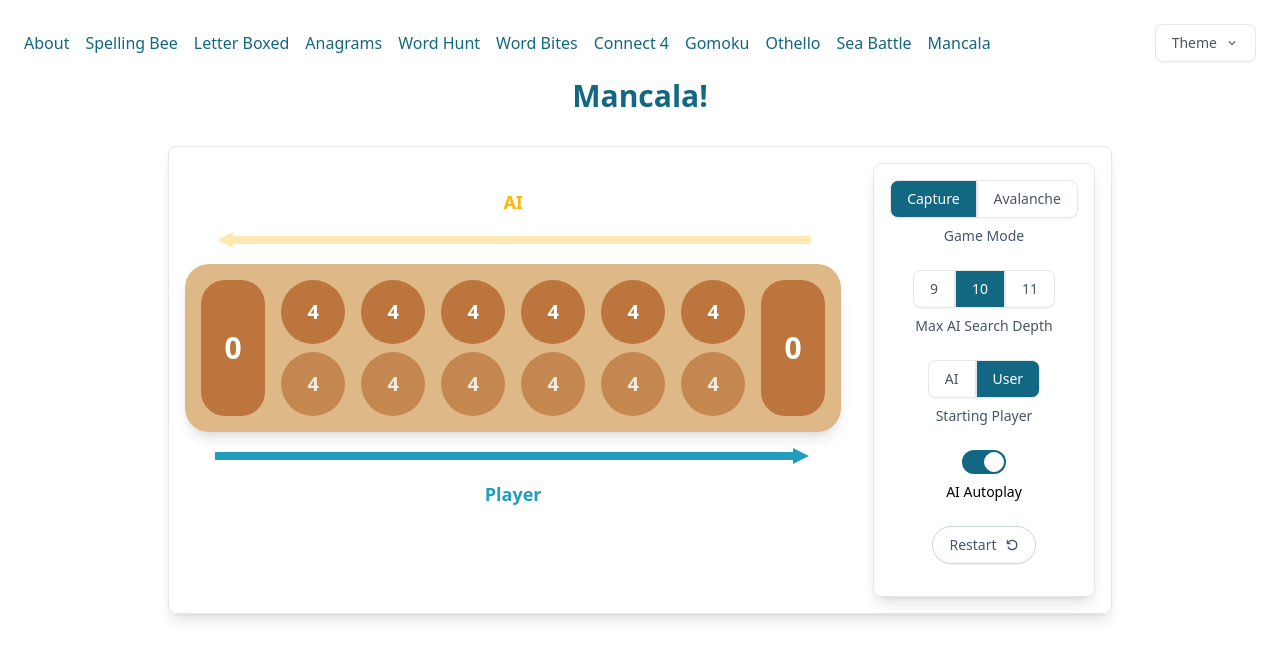
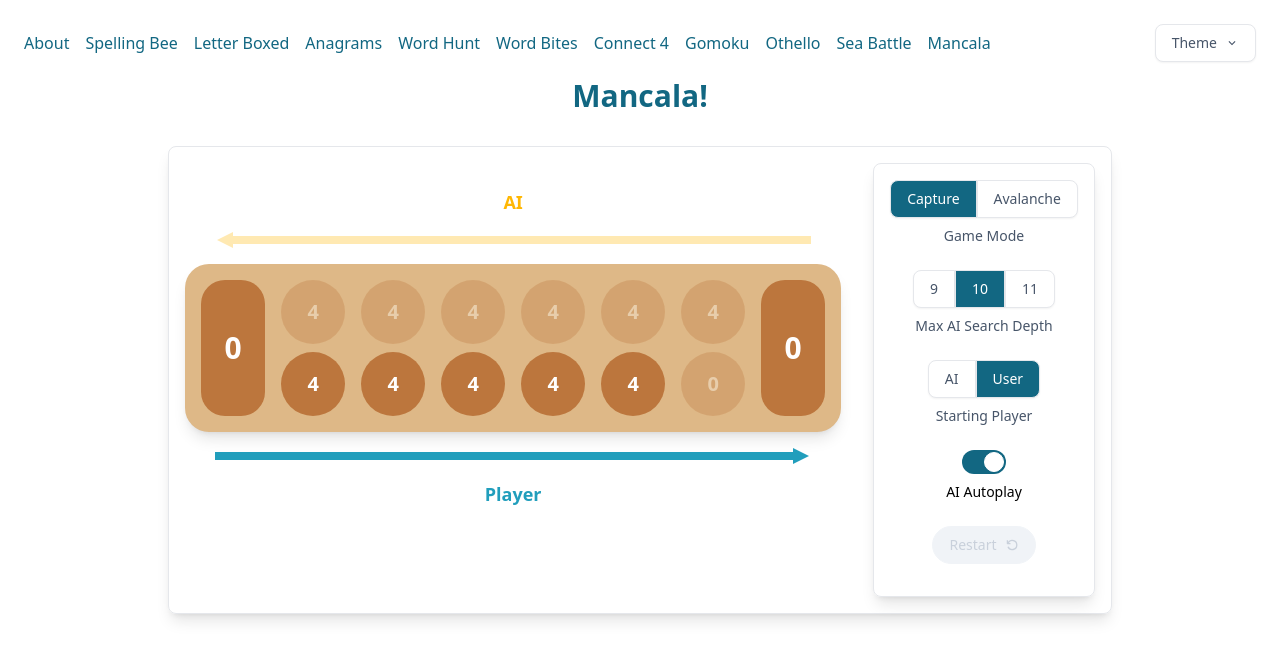
Before and after one commit to k-gerner/kyle-personal-website, a React (Create React App) app in the folder frontend/: page /mancala in a window 1280 px wide. Shown: the top 660 px of the page. Built offline with nearby package versions, Linux system fonts and the light colour scheme.

Commit message:
change available moves animation to opacity not pulse

```diff
--- a/frontend/src/pages/ai/gamepigeon/Mancala.tsx
+++ b/frontend/src/pages/ai/gamepigeon/Mancala.tsx
@@ -18,6 +18,13 @@ enum GameMode {
     Avalanche = "avalanche"
 }
 
+const CAPTURE_STARTING_POCKETS = [
+    4, 4, 4, 4, 4, 0, // User Pockets
+    0, // User Score
+    4, 4, 4, 4, 4, 4, // AI Pockets
+    0 // AI Score
+];
+
 
 const Mancala = () => {
     // Game settings state
@@ -34,7 +41,7 @@ const Mancala = () => {
     // AI pockets are indexed 7-12, AI bank is index 13
     // Initial state: [4, 4, 4, 4, 4, 4, 0, 4, 4, 4, 4, 4, 4, 0]
     // Full board state: [playerPockets..., playerBank, aiPockets..., aiBank]
-    const [pockets, setPockets] = useState<number[]>([4, 4, 4, 4, 4, 4, 0, 4, 4, 4, 4, 4, 4, 0]);
+    const [pockets, setPockets] = useState<number[]>(CAPTURE_STARTING_POCKETS.concat([0], CAPTURE_STARTING_POCKETS));
     const [loading, setLoading] = useState(false);
     const [winner, setWinner] = useState<Player | null>(null);
 
@@ -54,18 +61,21 @@ const Mancala = () => {
             maxDepth: maxDepth
         });
         setPlayingAnimationActive(true);
-        for (let boardState of response.boardStates) {
+        for (let i = 0; i < response.boardStates.length; i++) {
+            const boardState = response.boardStates[i];
             await animateMove(boardState.recentMove, Player.AI); // AI pockets are offset by 7
             // set from board state to apply captures (if applicable)
-            setPocketsFromBoardState(boardState);
-            await pause(END_IN_BANK_ANIMATION_DELAY); // brief pause between moves
+            await setPocketsFromBoardState(boardState);
+            if (i < response.boardStates.length - 1) {
+                await pause(END_IN_BANK_ANIMATION_DELAY); // brief pause between moves
+            }
         }
         setPlayingAnimationActive(false);
         setCurrentPlayer(Player.User);
         setLoading(false);
     }
 
-    const setPocketsFromBoardState = (boardState: {
+    const setPocketsFromBoardState = async (boardState: {
         playerScore: number;
         aiScore: number;
         playerPockets: number[];
@@ -77,7 +87,10 @@ const Mancala = () => {
             ...boardState.aiPockets,
             boardState.aiScore
         ];
-        setPockets(newPockets);
+        if (newPockets !== pockets) {
+            setPockets(newPockets);
+            await pause(POCKET_ANIMATION_DELAY);
+        }
     }
 
     const handlePocketClick = async (index: number) => {
@@ -94,7 +107,7 @@ const Mancala = () => {
             setPlayingAnimationActive(true);
             await animateMove(response.boardState.recentMove, Player.User);
             // set from board state to apply captures (if applicable)
-            setPocketsFromBoardState(response.boardState);
+            await setPocketsFromBoardState(response.boardState);
             setPlayingAnimationActive(false);
             if (!response.boardState.endInBank) {
                 setCurrentPlayer(Player.AI);
@@ -105,7 +118,6 @@ const Mancala = () => {
 
     const animateMove = async (pocketIndex: number, turn: Player) => {
         let scoreInHand = pockets[pocketIndex];
-        console.log('animateMove:', pocketIndex, scoreInHand);
         setPockets(prev => {
             const newPockets = [...prev];
             newPockets[pocketIndex] = 0;
@@ -132,7 +144,7 @@ const Mancala = () => {
 
     const resetGame = () => {
         setGameStarted(false);
-        setPockets([4, 4, 4, 4, 4, 4, 0, 4, 4, 4, 4, 4, 4, 0]);
+        setPockets(CAPTURE_STARTING_POCKETS);
         setCurrentPlayer(startingPlayer);
         setPlayingAnimationActive(false);
         setWinner(null);
@@ -165,6 +177,7 @@ const Mancala = () => {
                             pockets={pockets}
                             selectable={currentPlayer === Player.User && !playingAnimationActive}
                             playerTurn={currentPlayer}
+                            turnInProgress={loading}
                             onPocketClick={handlePocketClick}
                         />
                         <div className="block sm:hidden h-full">
@@ -216,6 +229,7 @@ const Mancala = () => {
                             setStartingPlayer(player);
                         }}
                         loading={loading}
+                        gameStarted={gameStarted}
                         onReset={resetGame}
                     />
                 </div>
@@ -234,6 +248,7 @@ interface InputSectionProps {
     startingPlayer: Player;
     setStartingPlayer: (player: Player) => void;
     loading: boolean;
+    gameStarted: boolean;
     onReset: () => void;
 }
 
@@ -248,6 +263,7 @@ const InputSection: React.FC<InputSectionProps> = ({
     startingPlayer,
     setStartingPlayer,
     loading,
+    gameStarted,
     onReset,
 }) => {
     const restartButtonLabel = (
@@ -289,7 +305,7 @@ const InputSection: React.FC<InputSectionProps> = ({
                 label={restartButtonLabel}
                 onClick={onReset}
                 className=""
-                disabled={loading}
+                disabled={loading || !gameStarted}
             />
         </div>
     );
@@ -300,6 +316,7 @@ interface MancalaBoardProps {
     pockets: number[];
     selectable: boolean;
     playerTurn: Player;
+    turnInProgress: boolean;
     onPocketClick: (index: number) => void;
 }
 
@@ -307,6 +324,7 @@ const MancalaBoard: React.FC<MancalaBoardProps> = ({
     pockets,
     selectable,
     playerTurn,
+    turnInProgress,
     onPocketClick
 }) => {
     const playerOutlineAnimates = useOutlineAnimateArray(pockets.slice(0, 6));
@@ -329,6 +347,7 @@ const MancalaBoard: React.FC<MancalaBoardProps> = ({
                 <div className="flex flex-row-reverse sm:flex-col items-center gap-2">
                     <div className="grid grid-rows-6 sm:grid-cols-6 sm:grid-rows-1 gap-4">
                         {aiPockets.slice().reverse().map((count, index) => {
+                            const opacityClass = playerTurn === Player.AI || turnInProgress ? '' : 'opacity-30'
                             const outlineAnimateClass = aiOutlineAnimates[index]
                                 ? playerTurn === Player.User
                                     ? 'transition animate-primaryOutlineBounce'
@@ -338,6 +357,7 @@ const MancalaBoard: React.FC<MancalaBoardProps> = ({
                                 <div
                                     key={`ai-${index}-${count}-pocket`}
                                     className={`w-16 h-16 rounded-full flex items-center justify-center text-xl font-bold text-white bg-mancala-pocket
+                                        ${opacityClass}
                                         ${outlineAnimateClass}
                                         `}
                                 >
@@ -354,8 +374,11 @@ const MancalaBoard: React.FC<MancalaBoardProps> = ({
                     <div className="grid grid-rows-6 sm:grid-cols-6 sm:grid-rows-1 gap-4">
                         {playerPockets.map((count, index) => {
                             const pocketActive = selectable && count > 0;
-                            const selectableAnimateClass = pocketActive ? 'animate-pulse' : '';
-                            const hoverClass = pocketActive ? 'transition duration-300 ease-in-out hover:scale-110 cursor-pointer' : '';
+                            const animationClass = pocketActive
+                                ? 'transition duration-300 ease-in-out hover:scale-110 cursor-pointer'
+                                : turnInProgress
+                                    ? ''
+                                    : 'transition duration-500 opacity-30'
                             const outlineAnimateClass = playerOutlineAnimates[index]
                                 ? playerTurn === Player.User
                                     ? 'transition animate-primaryOutlineBounce'
@@ -366,8 +389,7 @@ const MancalaBoard: React.FC<MancalaBoardProps> = ({
                                 <div
                                     key={`player-${index}-${count}-pocket`}
                                     className={`w-16 h-16 rounded-full flex items-center justify-center text-xl font-bold text-white bg-mancala-pocket
-                                        ${selectableAnimateClass}
-                                        ${hoverClass}
+                                        ${animationClass}
                                         ${outlineAnimateClass}
                                     `}
                                     onClick={() => pocketActive && onPocketClick(index)}
```
